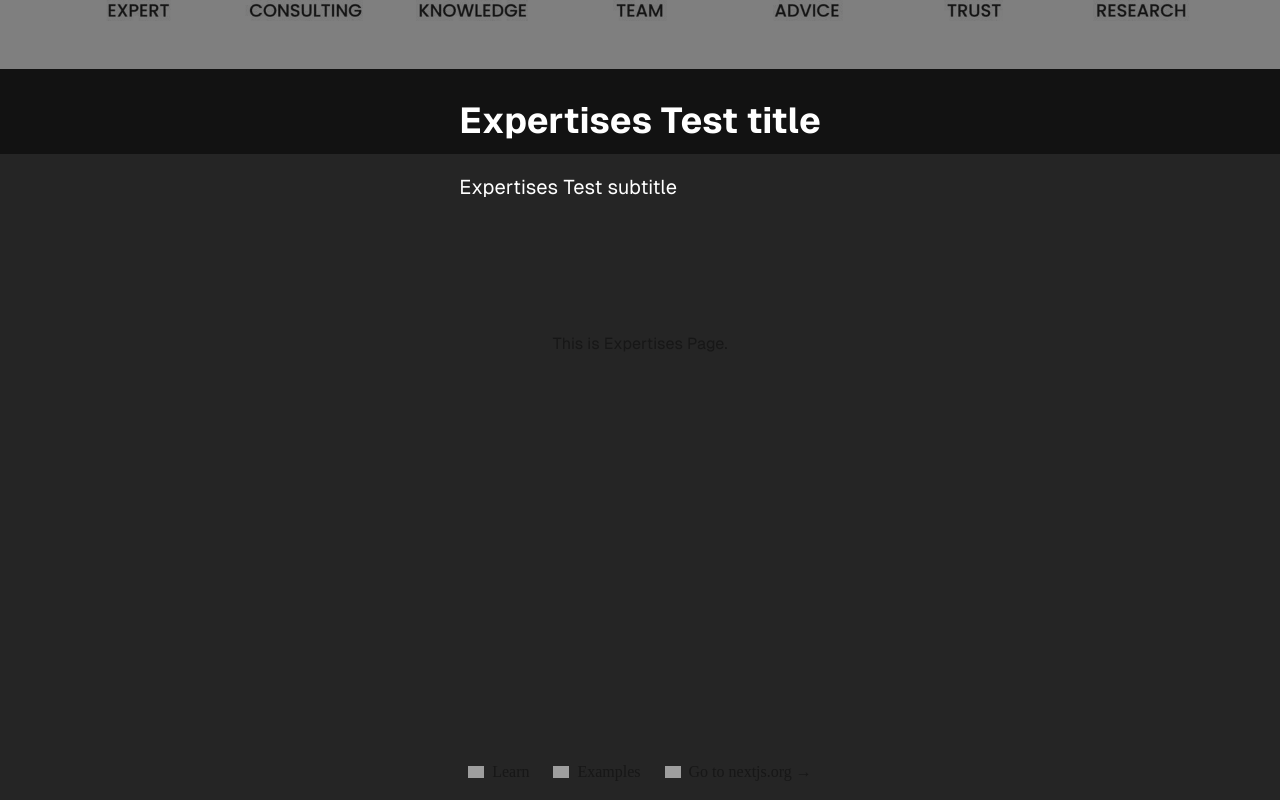
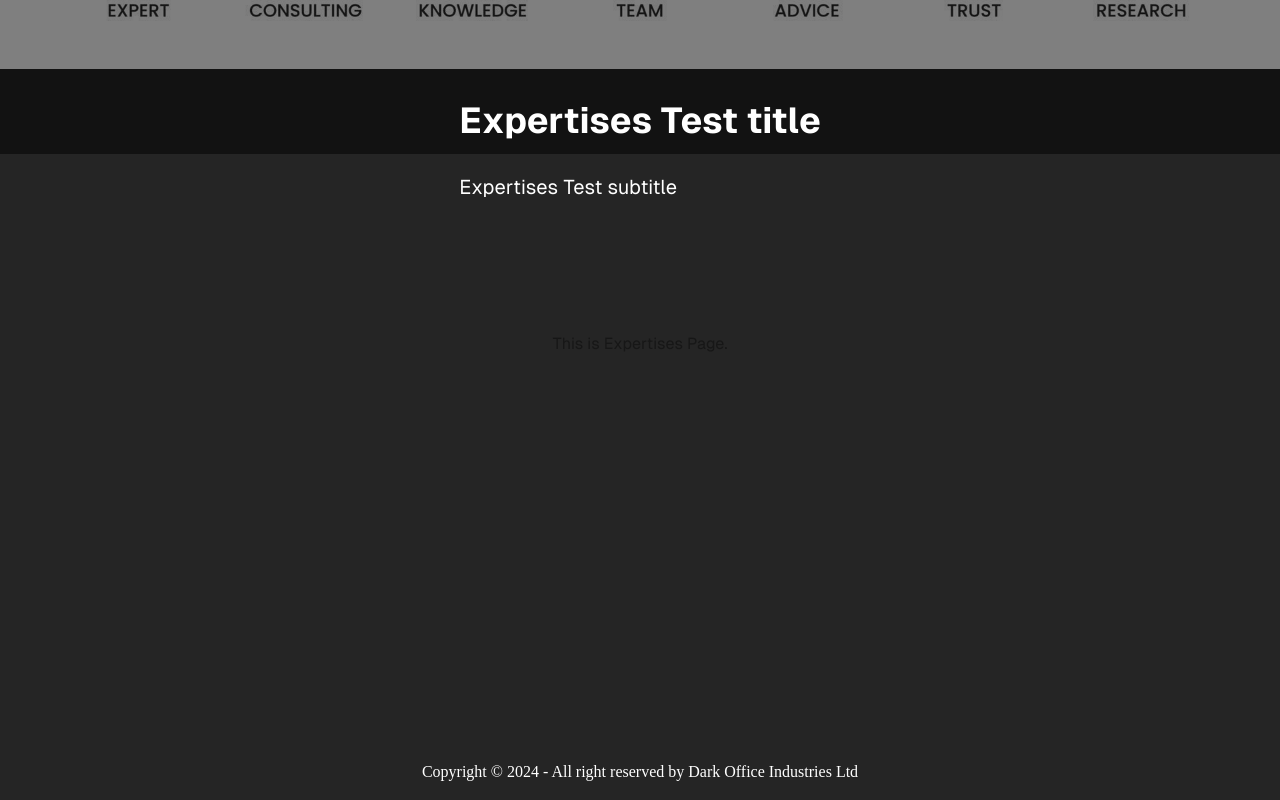
Before and after one commit to EminmertToprak/dark-office, a Next.js app: page /expertises in a window 1280 px wide. Shown: the part 180-980 px from the top of the page. Built offline with nearby package versions, Linux system fonts and the light colour scheme; grey boxes are pictures that could not be loaded.

Commit message:
footer done

```diff
--- a/src/components/Footer.tsx
+++ b/src/components/Footer.tsx
@@ -1,55 +1,9 @@
-import Image from 'next/image';
-
 export default function Footer() {
 	return (
-		<div>
-			<footer className="row-start-3 flex gap-6 flex-wrap items-center justify-center p-4">
-				<a
-					className="flex items-center gap-2 hover:underline hover:underline-offset-4"
-					href="https://nextjs.org/learn?utm_source=create-next-app&utm_medium=appdir-template-tw&utm_campaign=create-next-app"
-					target="_blank"
-					rel="noopener noreferrer"
-				>
-					<Image
-						aria-hidden
-						src="https://nextjs.org/icons/file.svg"
-						alt="File icon"
-						width={16}
-						height={16}
-					/>
-					Learn
-				</a>
-				<a
-					className="flex items-center gap-2 hover:underline hover:underline-offset-4"
-					href="https://vercel.com/templates?framework=next.js&utm_source=create-next-app&utm_medium=appdir-template-tw&utm_campaign=create-next-app"
-					target="_blank"
-					rel="noopener noreferrer"
-				>
-					<Image
-						aria-hidden
-						src="https://nextjs.org/icons/window.svg"
-						alt="Window icon"
-						width={16}
-						height={16}
-					/>
-					Examples
-				</a>
-				<a
-					className="flex items-center gap-2 hover:underline hover:underline-offset-4"
-					href="https://nextjs.org?utm_source=create-next-app&utm_medium=appdir-template-tw&utm_campaign=create-next-app"
-					target="_blank"
-					rel="noopener noreferrer"
-				>
-					<Image
-						aria-hidden
-						src="https://nextjs.org/icons/globe.svg"
-						alt="Globe icon"
-						width={16}
-						height={16}
-					/>
-					Go to nextjs.org →
-				</a>
-			</footer>
-		</div>
+		<footer className="bg-theme_dark_grey text-white text-center p-4">
+			<aside>
+				<p>Copyright © {new Date().getFullYear()} - All right reserved by Dark Office Industries Ltd</p>
+			</aside>
+		</footer>
 	);
 }
```
